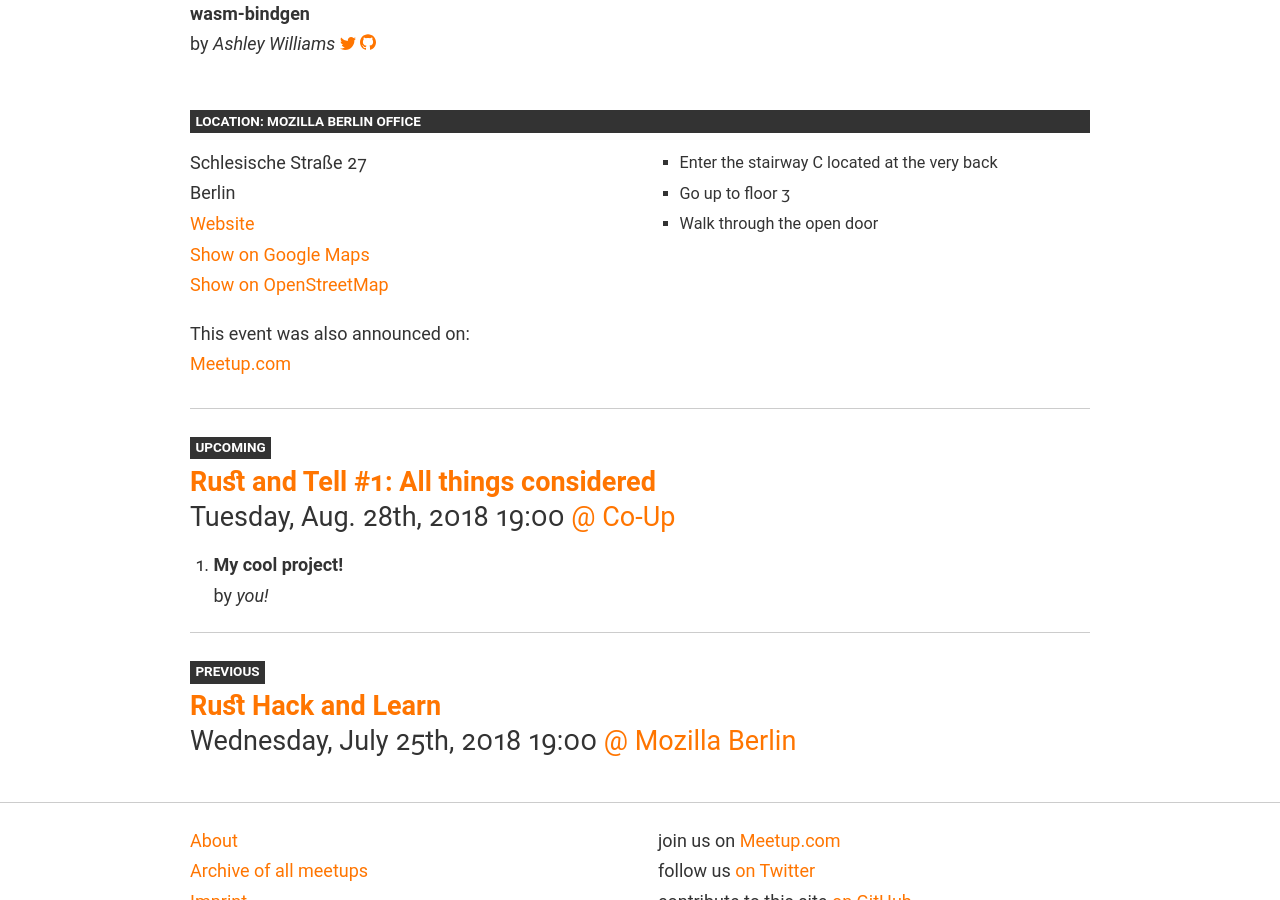
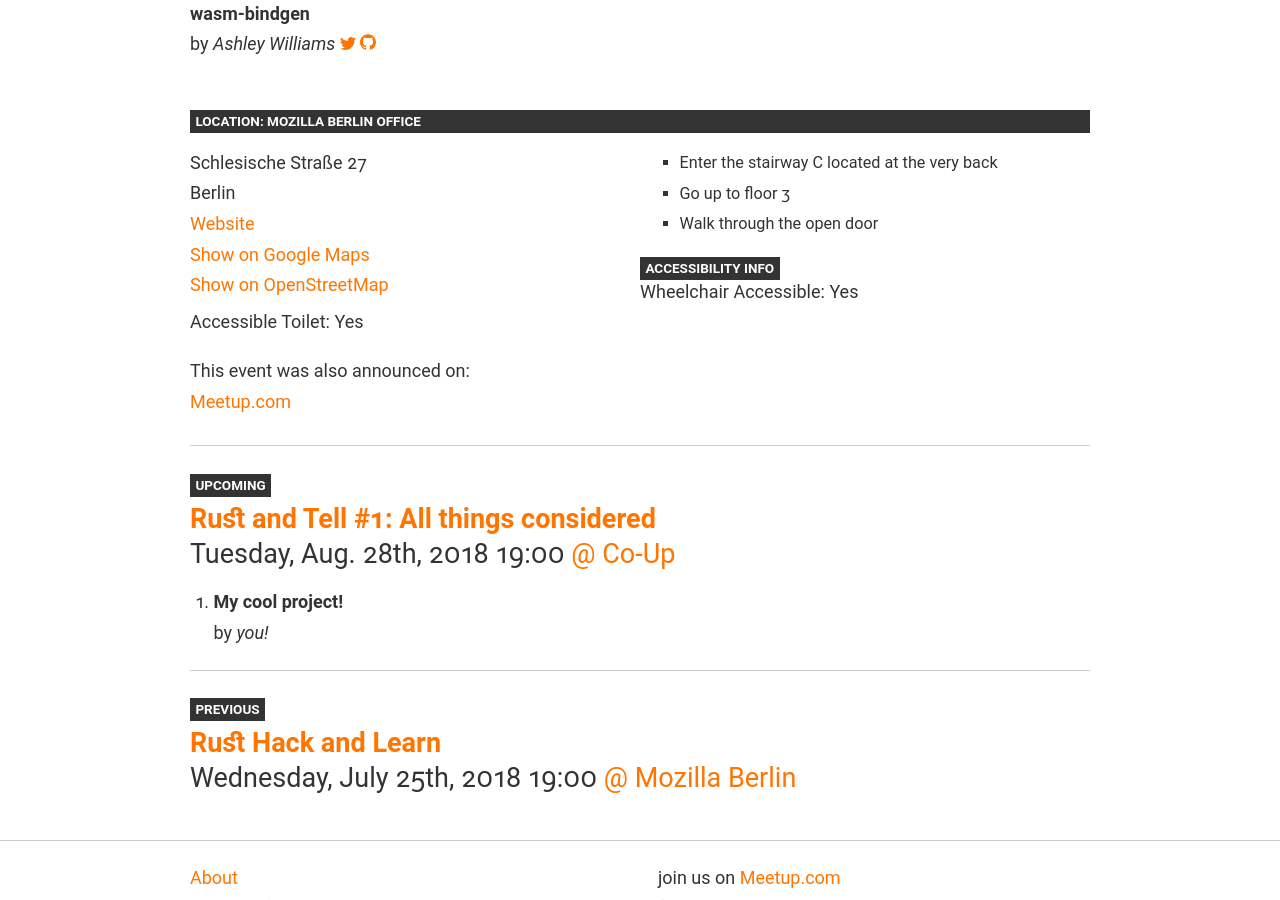
Before and after one commit to berlinrs/berline.rs, a Jekyll site: the page built from index.html, in a window 1280 px wide and 900 px high, scrolled down 801 px. Built offline with Jekyll 4.4.1, drawn with Linux system fonts in a browser that asks for light colours.

Commit message:
Add accessibility info

```diff
--- a/_includes/location.html
+++ b/_includes/location.html
@@ -31,5 +31,38 @@
       </div>
       {% endif %}
     </div>
+    <div class="location-accessibility">
+      <h1 class="section-headline">Accessibility info</h1>
+      {% if location.accessibility %}
+      <p>
+        <span itemprop="additionalProperty" itemscope itemtype="http://schema.org/PropertyValue">
+          <span itemprop="name">Wheelchair Accessible</span>:
+          {% if location.accessibility.wheelchair %}
+          <meta itemprop="value" content="{{ location.accessibility.wheelchair }}">Yes</meta>
+          {% else %}
+          <meta itemprop="value" content="{{ location.accessibility.wheelchair }}">No</meta>
+          {% endif %}
+        </span>
+      </p>
+      <p>
+        <span itemprop="additionalProperty" itemscope itemtype="http://schema.org/PropertyValue">
+          <span itemprop="name">Accessible Toilet</span>:
+          {% if location.accessibility.toilet %}
+          <meta itemprop="value" content="{{ location.accessibility.toilet }}">Yes</meta>
+          {% else %}
+          <meta itemprop="value" content="{{ location.accessibility.toilet }}">No</meta>
+          {% endif %}
+        </span>
+      </p>
+      {% if location.accessibility.comment %}
+      <p>
+        <span itemprop="additionalProperty" itemscope itemtype="http://schema.org/PropertyValue">
+          <span itemprop="name">Comment</span>:
+          <meta itemprop="value" content="{{ location.accessibility.comment }}">{{ location.accessibility.comment }}</meta>
+        </span>
+      </p>
+      {% endif %}
+    </div>
+    {% endif %}
   </div>
 </section>
```
Also changed, not shown: _data/locations.yml (+7 -0 lines).
